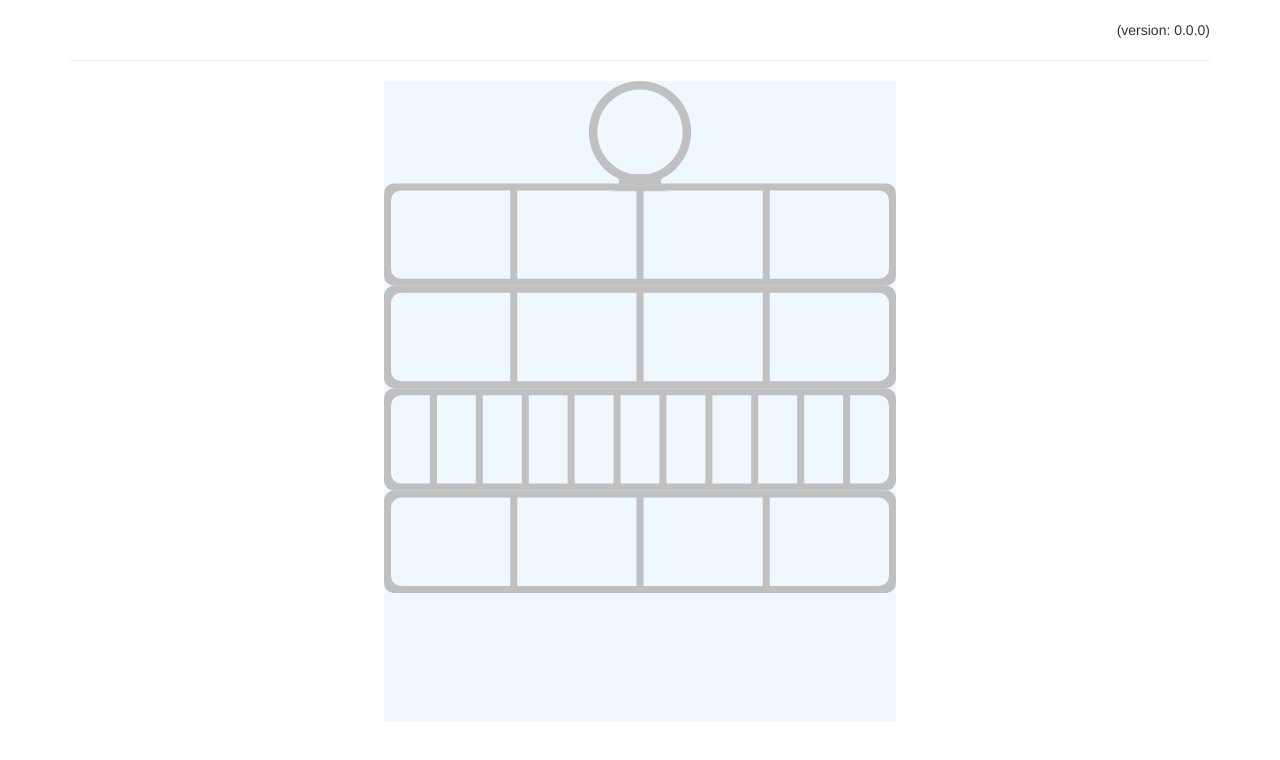
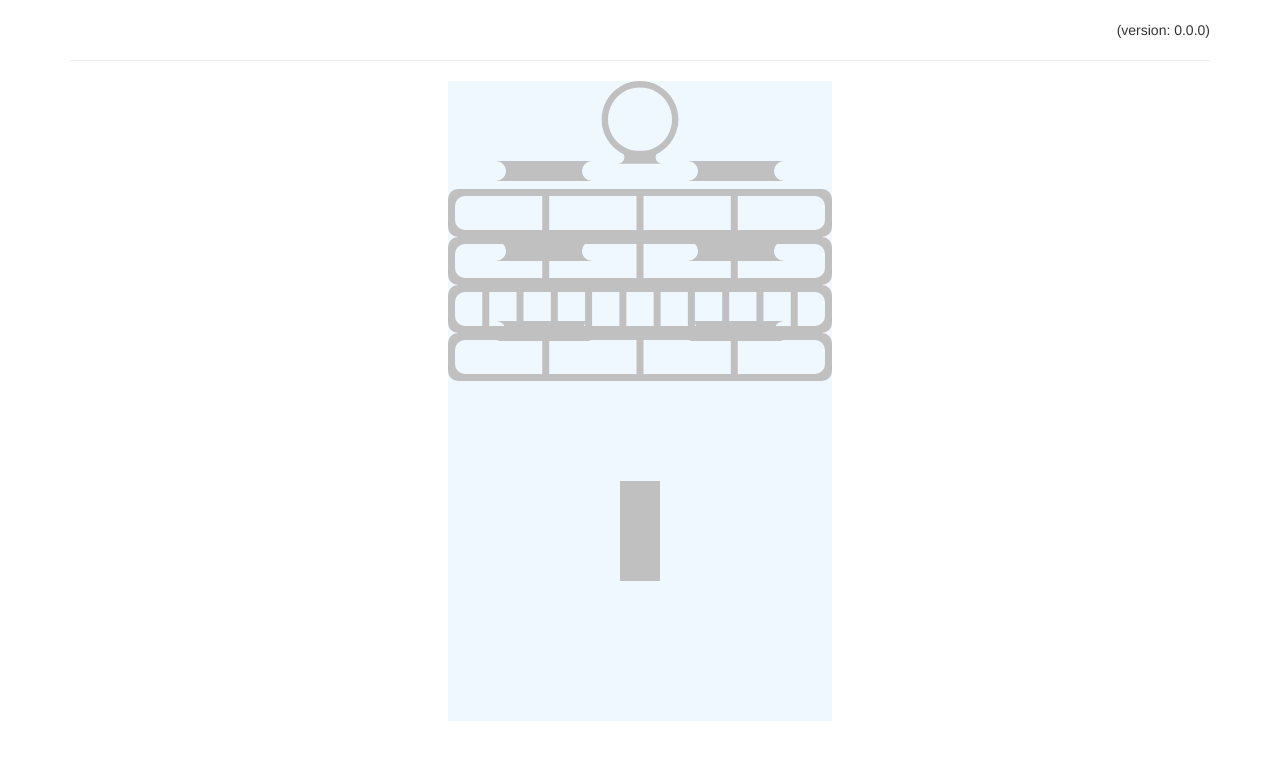
Before and after one commit to taylorjg/berlin-clock, a website built with webpack: page web/index.html in a window 1280 px wide. Built offline with nearby package versions, Linux system fonts and the light colour scheme.

Commit message:
Finish all basic SVG paths

```diff
--- a/web/index.js
+++ b/web/index.js
@@ -23,13 +23,21 @@ const createSvgElement = (elementName, additionalAttributes = {}) => {
 }
 
 const drawBerlinClockFramework = () => {
+  drawBerlinClockBeacon()
+  drawBerlinClockRows()
   drawBerlinClockStem()
-  drawBerlinClockRows()
-  drawBerlinClockBeacon()
 }
 
 const drawBerlinClockStem = () => {
-  // rect
+  const w = berlinClockElement.scrollWidth
+  const rect = createSvgElement('rect', {
+    x: w / 2 - 20,
+    y: 400,
+    width: 40,
+    height: 100,
+    fill: 'silver'
+  })
+  berlinClockElement.appendChild(rect)
 }
 
 const drawBerlinClockRows = () => {
@@ -44,14 +52,14 @@ const drawBerlinClockRows = () => {
 
 const drawBerlinClockRow = (row, numSegments) => {
   const w = berlinClockElement.scrollWidth
-  const h1 = w / 5 * row
-  const h2 = h1 + w / 5
+  const h1 = 60 + w / 8 * row // TODO: add constant
+  const h2 = h1 + w / 8
   const tl = { x: 0, y: h1 }
   const tr = { x: w, y: h1 }
   const br = { x: w, y: h2 }
   const bl = { x: 0, y: h2 }
-  const dx = 10
-  const dy = 10
+  const dx = 10 // TODO: add constant
+  const dy = 10 // TODO: add constant
   const outline = `
     M${tl.x},${tl.y + dy}
     A${dx},${dy},0,0,1,${tl.x + dx},${tl.y}
@@ -63,7 +71,7 @@ const drawBerlinClockRow = (row, numSegments) => {
     A${dx},${dy},0,0,1,${bl.x},${bl.y - dy}
     L${tl.x},${tl.y - dy}
   `
-  const bw = 7
+  const bw = 7 // TODO: add constant
   const rw = (w - (numSegments * bw + bw)) / numSegments
   const rh = h2 - h1 - 2 * bw
   const firstSegmentIndex = 0
@@ -112,17 +120,39 @@ const drawBerlinClockRow = (row, numSegments) => {
 }
 
 const drawBerlinClockSpacers = row => {
-  // path
-  // - arc
-  // - line
-  // - arc
-  // - line
+  drawBerlinClockSpacer(row, LEFT_SPACER)
+  drawBerlinClockSpacer(row, RIGHT_SPACER)
+}
+
+const LEFT_SPACER = Symbol('LEFT_SPACER')
+const RIGHT_SPACER = Symbol('RIGHT_SPACER')
+
+const drawBerlinClockSpacer = (row, position) => {
+  const w = berlinClockElement.scrollWidth
+  const dx = w / 8 // TODO: add constant
+  const x1 = position === LEFT_SPACER ? dx : 5 * dx
+  const y1 = row * 80 // TODO: add constant
+  const x2 = x1 + 2 * dx
+  const y2 = y1 + 20 // TODO: add constant
+  const r = 5 // TODO: add constant
+  const d = `
+    M${x1},${y1}
+    A${r},${r},0,0,1,${x1},${y2}
+    L${x2},${y2}
+    A${r},${r},0,0,1,${x2},${y1}
+    Z
+  `
+  const path = createSvgElement('path', {
+    d,
+    fill: 'silver'
+  })
+  berlinClockElement.appendChild(path)
 }
 
 const drawBerlinClockBeacon = () => {
   const w = berlinClockElement.scrollWidth
-  const r1 = w / 10
-  const r2 = w / 12
+  const r1 = w / 10 // TODO: add constant
+  const r2 = w / 12 // TODO: add constant
   const d1 = `
     M${w / 2},${0}
     A${r1},${r1},0,1,1,${w / 2 - 0.001},${0}
@@ -143,12 +173,13 @@ const drawBerlinClockBeacon = () => {
   const y1 = cy + r1 * Math.sin(angle1)
   const x2 = cx + r1 * Math.cos(angle2)
   const y2 = y1 + (r1 - r2) * 2
+  const r = 5 // TODO: add constant
   const d2 = `
     M${x1},${y1}
-    A5,5,0,0,0,${x1},${y2}
+    A${r},${r},0,0,0,${x1},${y2}
     L${x2},${y2}
-    A5,5,0,0,0,${x2},${y1}
-    L${x1},${y1}
+    A${r},${r},0,0,0,${x2},${y1}
+    Z
   `
   const path2 = createSvgElement('path', {
     d: d2,
--- a/web/styles.css
+++ b/web/styles.css
@@ -12,7 +12,7 @@
 
 #berlin-clock {
   background-color: aliceblue;
-  width: 40vw;
+  width: 30vw;
   height: 80vh;
 }
 
```
